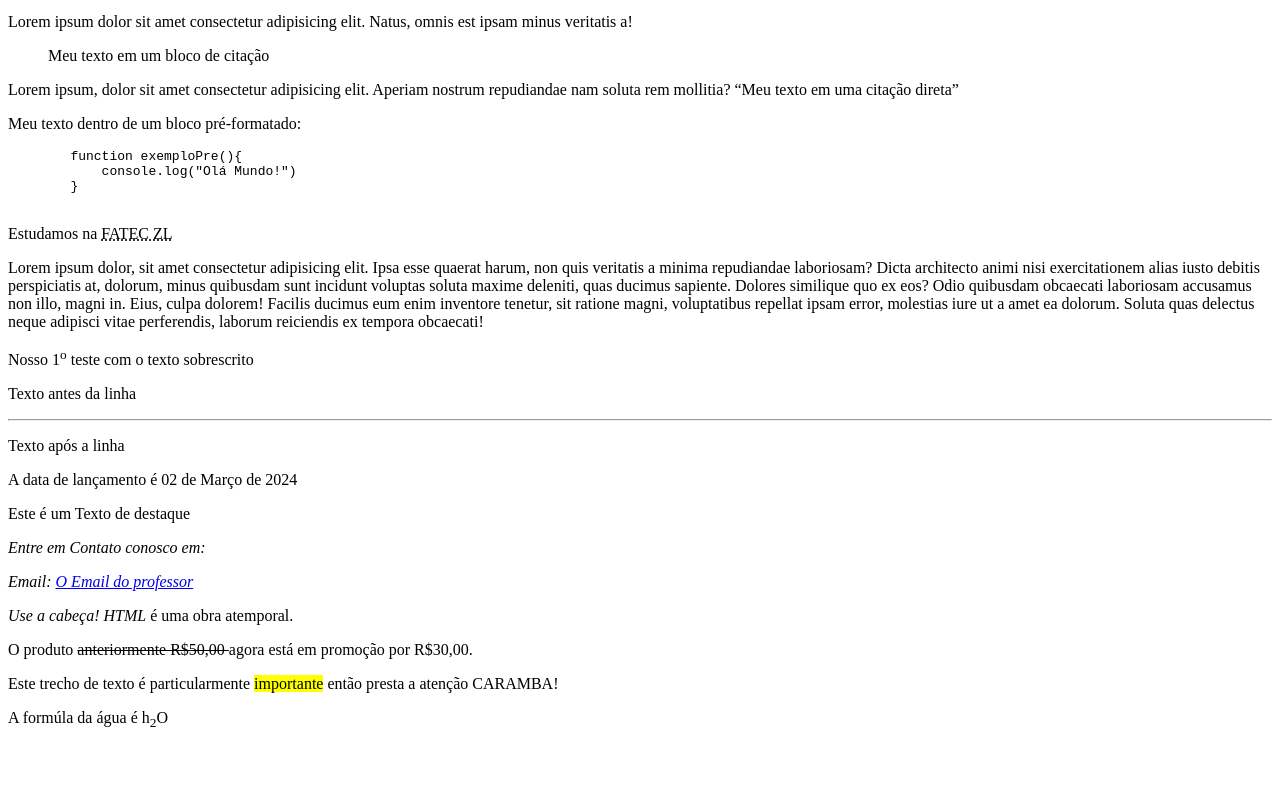
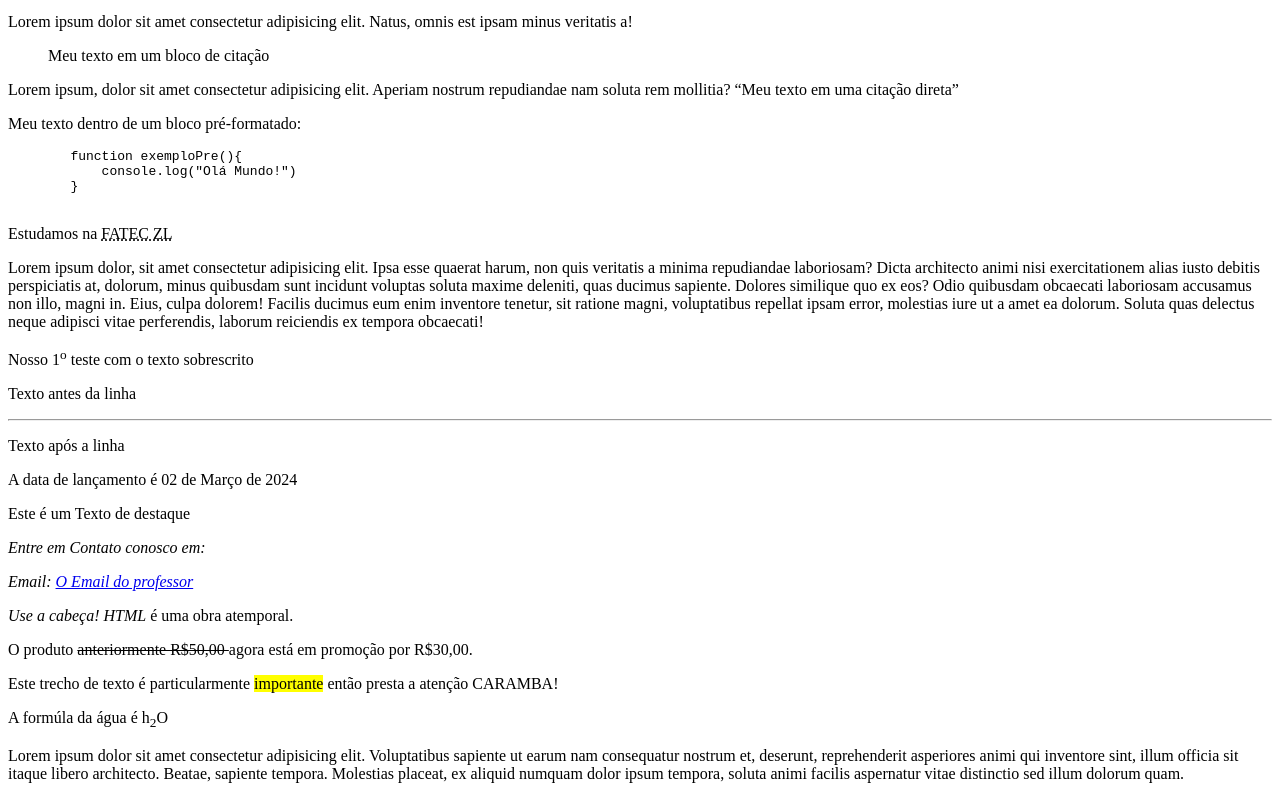
Before and after one commit to Amanda-Brit0/aula04-dsw-2024, a plain HTML site: page index.html in a window 1280 px wide. Shown: the part 498-1297 px from the top of the page. Before the commit the page ends 1245 px from the top, so only its background shows below. Drawn offline with Linux system fonts and the light colour scheme.

Commit message:
Update index.html

```diff
--- a/index.html
+++ b/index.html
@@ -119,6 +119,8 @@
         A formúla da água é h<sub>2</sub>O
     </p>
 
+    <p>Lorem ipsum dolor sit amet consectetur adipisicing elit. Voluptatibus sapiente ut earum nam consequatur nostrum et, deserunt, reprehenderit asperiores animi qui inventore sint, illum officia sit itaque libero architecto. Beatae, sapiente tempora. Molestias placeat, ex aliquid numquam dolor ipsum tempora, soluta animi facilis aspernatur vitae distinctio sed illum dolorum quam.</p>
+
 </body>
 
 </html>
```
